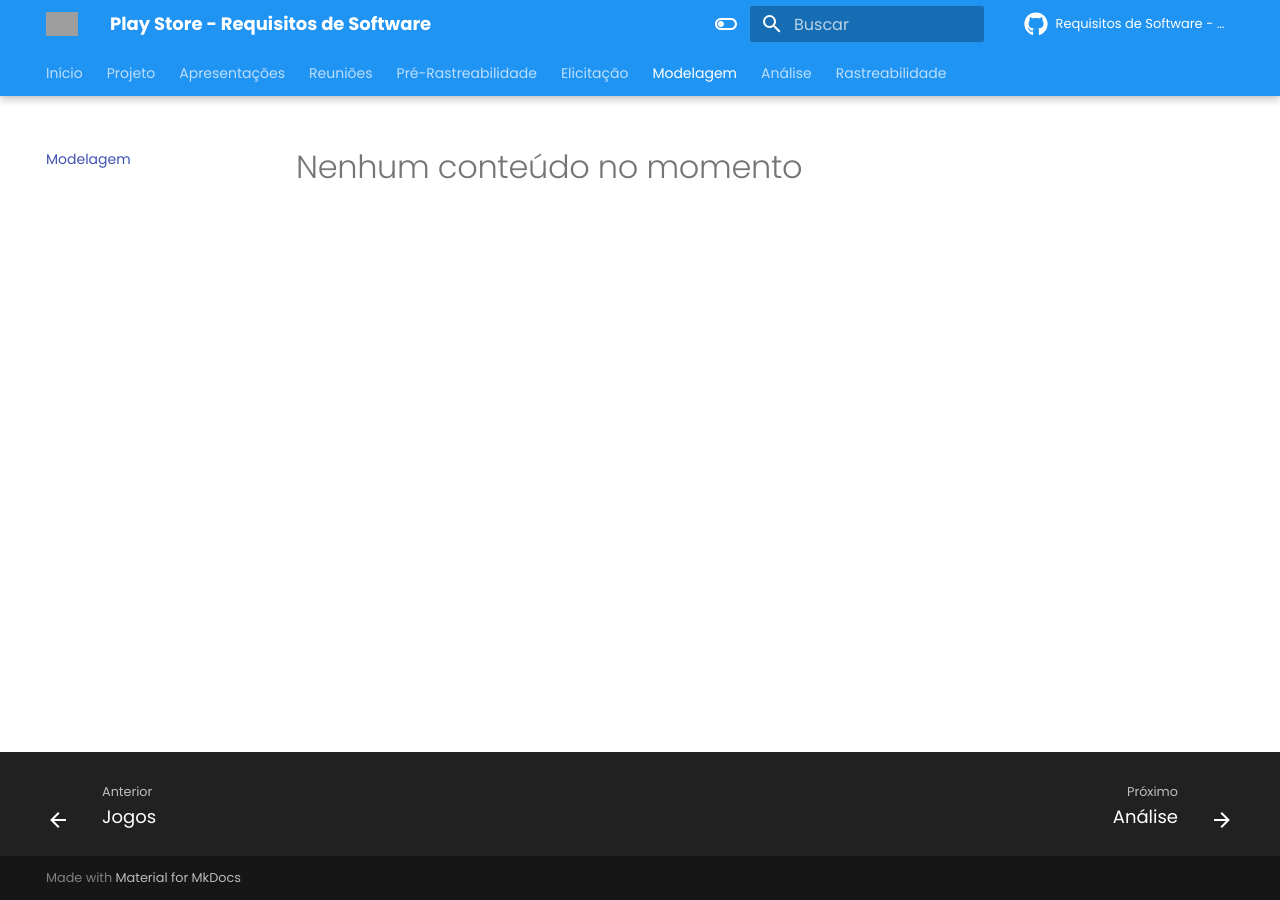
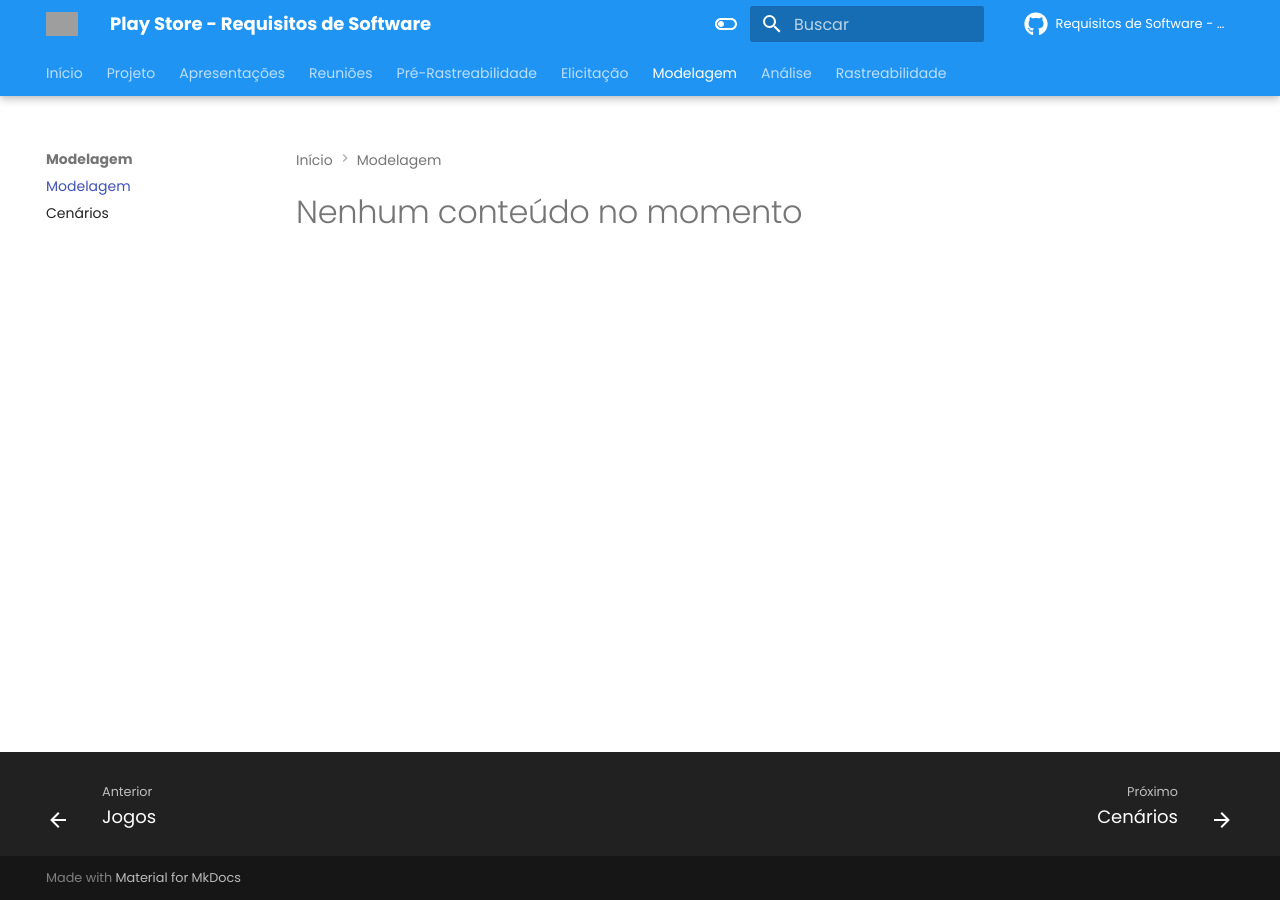
Before and after one commit to artrsousa1/req2024-1, an MkDocs documentation site: the page built from docs/modelagem/modelagem.md, in a window 1280 px wide. Built offline with MkDocs 1.6.1 and Material for MkDocs 9.7.7, drawn with Linux system fonts in a browser that asks for light colours; comment, search, counter and statistics services are not loaded; grey boxes are pictures that could not be loaded.

Commit message:
Adicionando a aba cenário
Co-authored-by: Cecilia Quaresma <ceciquaresma2014@gmail.com>

```diff
--- a/mkdocs.yml
+++ b/mkdocs.yml
@@ -24,7 +24,9 @@
     - Apps: 'elicitacao/apps.md'
     - Fluxo de usuário: 'elicitacao/fluxo_usuario.md'
     - Jogos: 'elicitacao/jogos.md'
-  - Modelagem: modelagem/modelagem.md
+  - Modelagem:
+    - Modelagem: 'modelagem/modelagem.md'
+    - Cenários: 'modelagem/cenarios.md'
   - Análise: analise/analise.md
   - Rastreabilidade: rastreabilidade/rastreabilidade.md
 
```
